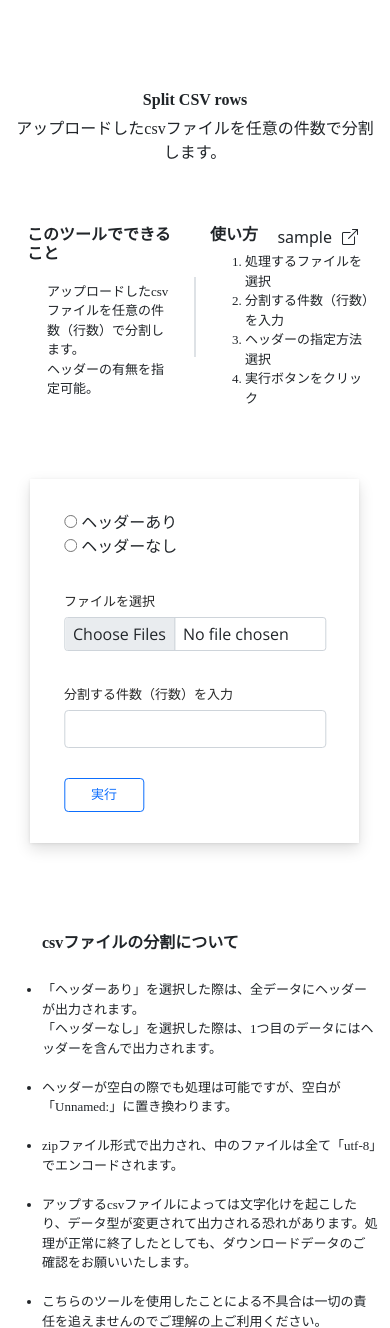
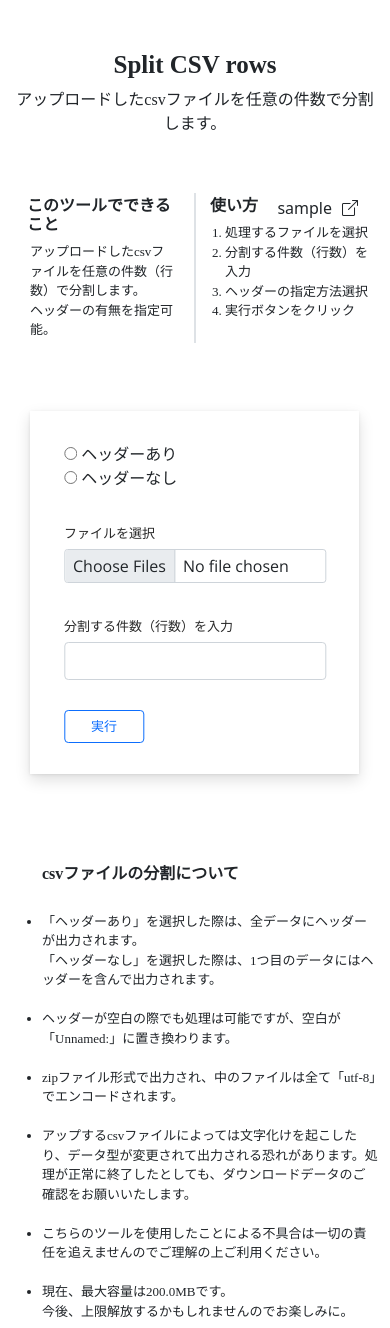
Before and after one commit to kishi-hirosuke/convenient_tools, a Django app: page /tool_CSV_split/ in a window 390 px wide. Shown: the part 60-1388 px from the top of the page. Run offline with Django 3.2, Linux system fonts and the light colour scheme; style sheets or scripts are compiled from the project's sources; some libraries are stand-ins or nearby versions.

Commit message:
css 調節

```diff
--- a/tool_site/static/css/responsive.css
+++ b/tool_site/static/css/responsive.css
@@ -205,6 +205,27 @@
     margin-top: 20px;
     font-size: 16px;
   }
+  .main_wrapper {
+    padding: 110px 0 130px 0;
+  }
+  .main_wrapper .sample_box .sample_area .sample_img_bf {
+    left: 25%;
+  }
+  .main_wrapper .sample_box .sample_area .sample_img_af {
+    left: 75%;
+  }
+  .main_wrapper .main_title h3 {
+    font-size: 25px;
+  }
+  .main_wrapper .container .tool_explanation .border {
+    height: 150px;
+  }
+  .main_wrapper .container .tool_explanation .explanation_view .explanation_text {
+    padding: 0 5px 5px 18px;
+  }
+  .main_wrapper .container .tool_explanation .explanation_used .explanation_text {
+    padding: 0 5px 5px 30px;
+  }
   .top_wrapper {
     padding: 150px 0 0 0;
   }
--- a/tool_site/static/css/responsive.scss
+++ b/tool_site/static/css/responsive.scss
@@ -289,6 +289,41 @@ $phone_text: 16px;
             }
         }
     }
+    .main_wrapper {
+        padding: 110px 0 130px 0;
+        .sample_box{
+            .sample_area{
+                .sample_img_bf{
+                    left: 25%;
+                }
+                .sample_img_af{
+                    left: 75%;
+                }
+            }
+        }
+        .main_title{
+            h3{
+                font-size: $phone_title;
+            }
+        }
+        .container {
+            .tool_explanation{
+                .border{
+                    height: 150px;
+                }
+                .explanation_view{
+                    .explanation_text{
+                        padding: 0 5px 5px 18px;
+                    }
+                }
+                .explanation_used{
+                    .explanation_text{
+                        padding: 0 5px 5px 30px;
+                    }
+                }
+            }
+        }
+    }
     .top_wrapper {
         padding: 150px 0 0 0;
         .top_container {
```
Also changed, not shown: 1 other file.
